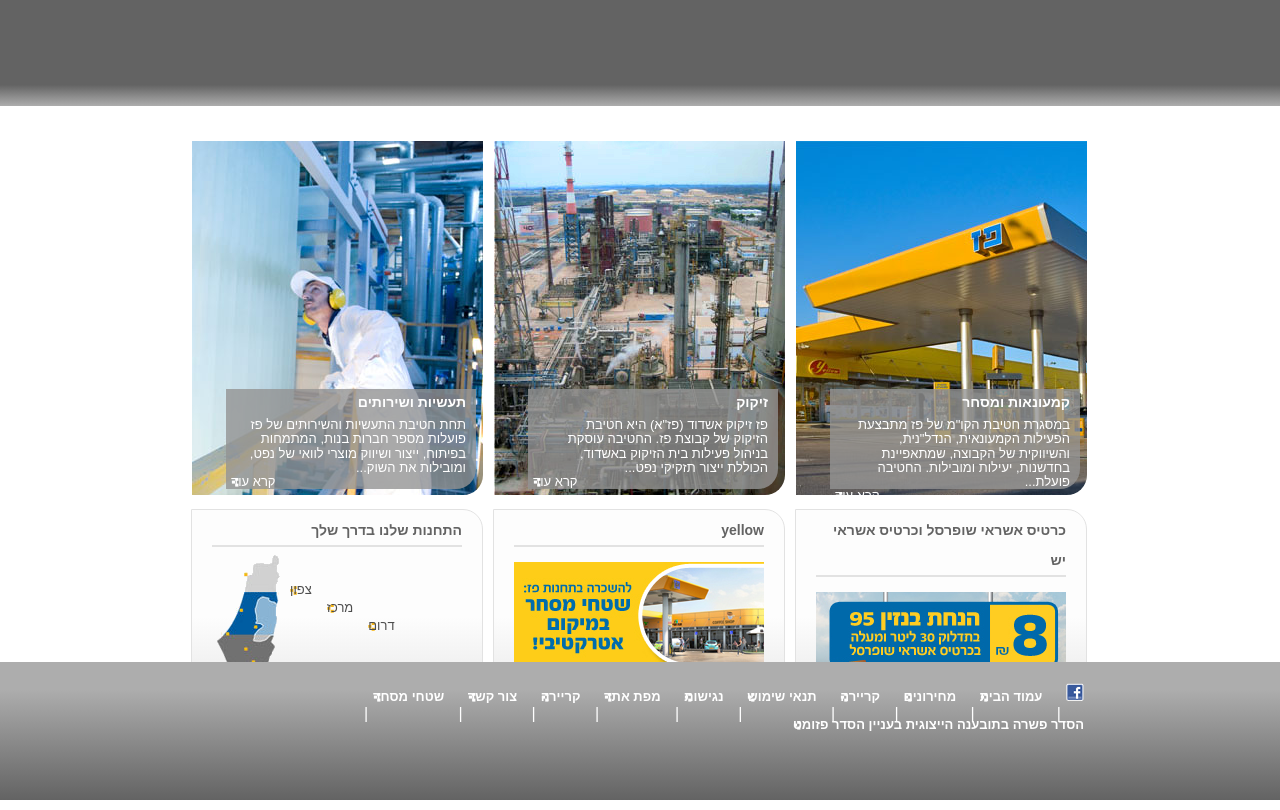
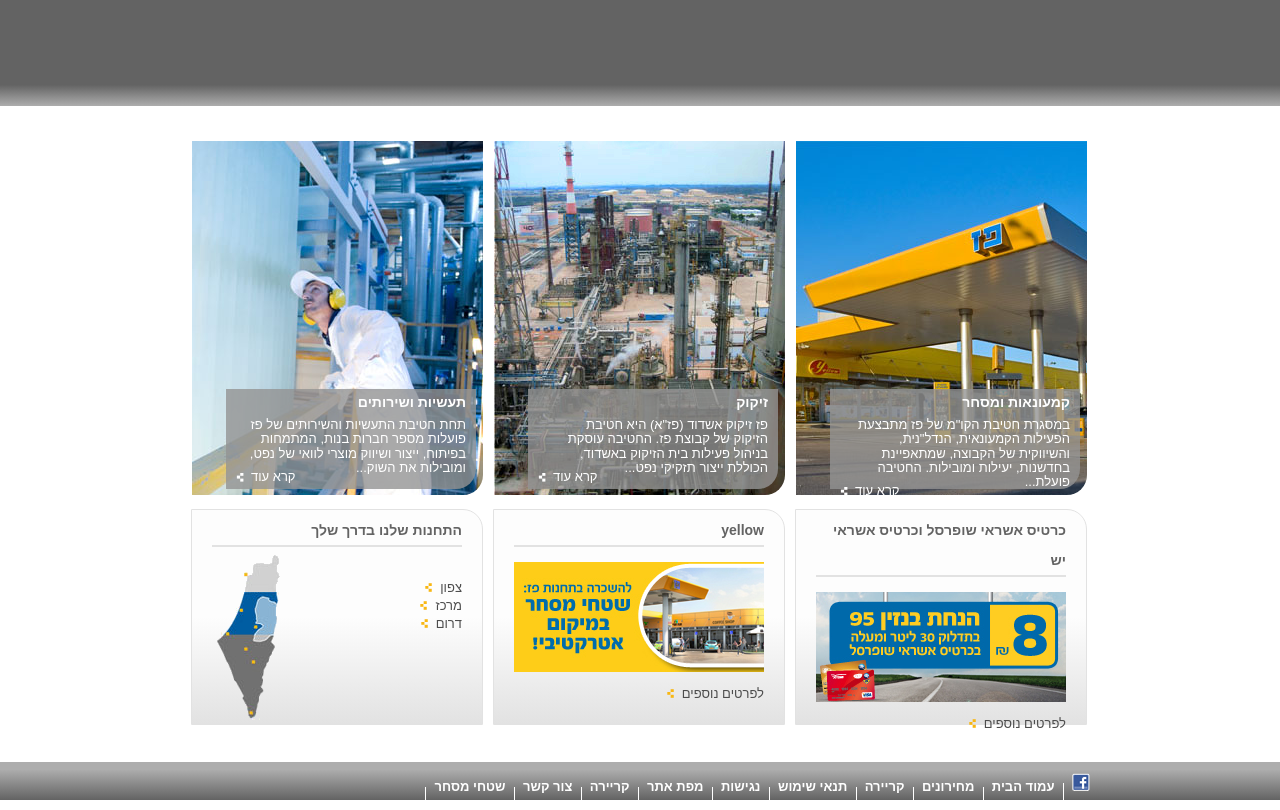
Before and after one commit to TalBM/paz-website-lesson, a plain HTML site: page index.html in a window 1280 px wide. Drawn offline with Linux system fonts and the light colour scheme.

Commit message:
more footer links updates

```diff
--- a/index.html
+++ b/index.html
@@ -99,16 +99,16 @@
         <div class="container">
 
             <ul>
-                <li class="first"><a href="#"><img class="" src="images\fb_icon.png" alt=""></a></li><span class="sep">|</span>
-                <li><a class="link-footer" href="#">עמוד הבית</a></li><span class="sep">|</span>
-                <li><a class="link-footer" href="#">מחירונים</a></li><span class="sep">|</span>
-                <li><a class="link-footer" href="#">קריירה</a></li><span class="sep">|</span>
-                <li><a class="link-footer" href="#">תנאי שימוש</a></li><span class="sep">|</span>
-                <li><a class="link-footer" href="#">נגישות</a></li><span class="sep">|</span>
-                <li><a class="link-footer" href="#">מפת אתר</a></li><span class="sep">|</span>
-                <li><a class="link-footer" href="#">קריירה</a></li><span class="sep">|</span>
-                <li><a class="link-footer" href="#">צור קשר</a></li><span class="sep">|</span>
-                <li><a class="link-footer" href="#">שטחי מסחר</a></li><span class="sep">|</span>
+                <li class="first"><a href="#"><img class="" src="images\fb_icon.png" alt=""></a></li>
+                <li><a class="link-footer" href="#">עמוד הבית</a></li>
+                <li><a class="link-footer" href="#">מחירונים</a></li>
+                <li><a class="link-footer" href="#">קריירה</a></li>
+                <li><a class="link-footer" href="#">תנאי שימוש</a></li>
+                <li><a class="link-footer" href="#">נגישות</a></li>
+                <li><a class="link-footer" href="#">מפת אתר</a></li>
+                <li><a class="link-footer" href="#">קריירה</a></li>
+                <li><a class="link-footer" href="#">צור קשר</a></li>
+                <li><a class="link-footer" href="#">שטחי מסחר</a></li>
                 <li class="last"><a href="#">הסדר פשרה בתובענה הייצוגית בעניין הסדר פזומט</a></li>
             </ul>
 
--- a/style.css
+++ b/style.css
@@ -117,22 +117,32 @@
     font-size: 13px;
     font-weight: regular;
     line-height: 110%;
-    margin: 5px;
-    margin-right: 10px;
-    text-align: left;
     color: white;
-    float: left;
     position: relative;
     bottom: 10px;
-
     text-decoration: none;
-    background: url(images/read_more_white.png) no-repeat left ;
+        /* margin: 5px; */
+    /* margin-right: 10px; */
+    /* text-align: left; */
+    /* float: left; */
 }
 
 a.readmore2{
     color: rgb(77, 77, 77);
+    padding-left: 15px;
     background: url(images/read_more_yellow.png) no-repeat left ;
+}
+a:hover.readmore, a:hover.readmore2{
+    background: url(images/read_more_blue.png) no-repeat left ;
+}
+a.readmore{
+    float: left;
+    left: 10px;
+    background: url(images/read_more_white.png) no-repeat left ;
+}
 
+a.readmore>span{
+padding: 0 15px;
 }
 
 /* a.link-footer span.sep{
@@ -153,7 +163,6 @@
 
 a:hover{
     color:#005ca0;
-    background: url(images/read_more_blue.png) no-repeat left ;
     text-decoration: underline;
 }
 
@@ -214,14 +223,16 @@
 
 ul>li{
 display: inline-block;
+border-left: 1px solid white;
+padding: 0px 4px 0px 8px;
 /* height: 10px;
 padding: 5px; */
 }
 
-ul>span{
+/* ul>span{
     padding: 0px;
     color: white;
-}
+} */
 
 /*
 ul>li:hover{
@@ -241,7 +252,7 @@
     position: fixed;
     z-index: 100;
     bottom: 0px;
-    height: 138px;
-    padding: 10px;
+    height: 38px;
+    padding: 5px;
     background-image: linear-gradient( rgb(173, 173, 173)20% , rgb(99, 99, 99));
 }
```
